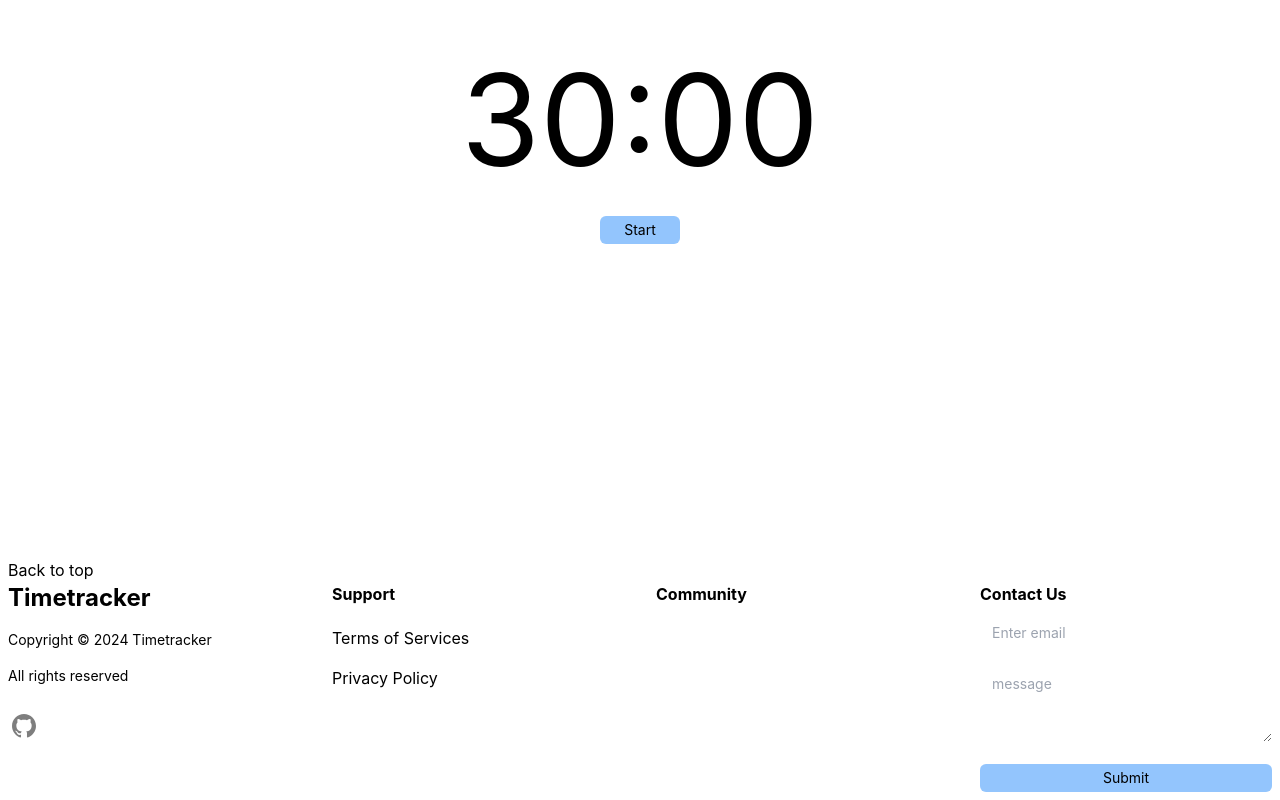
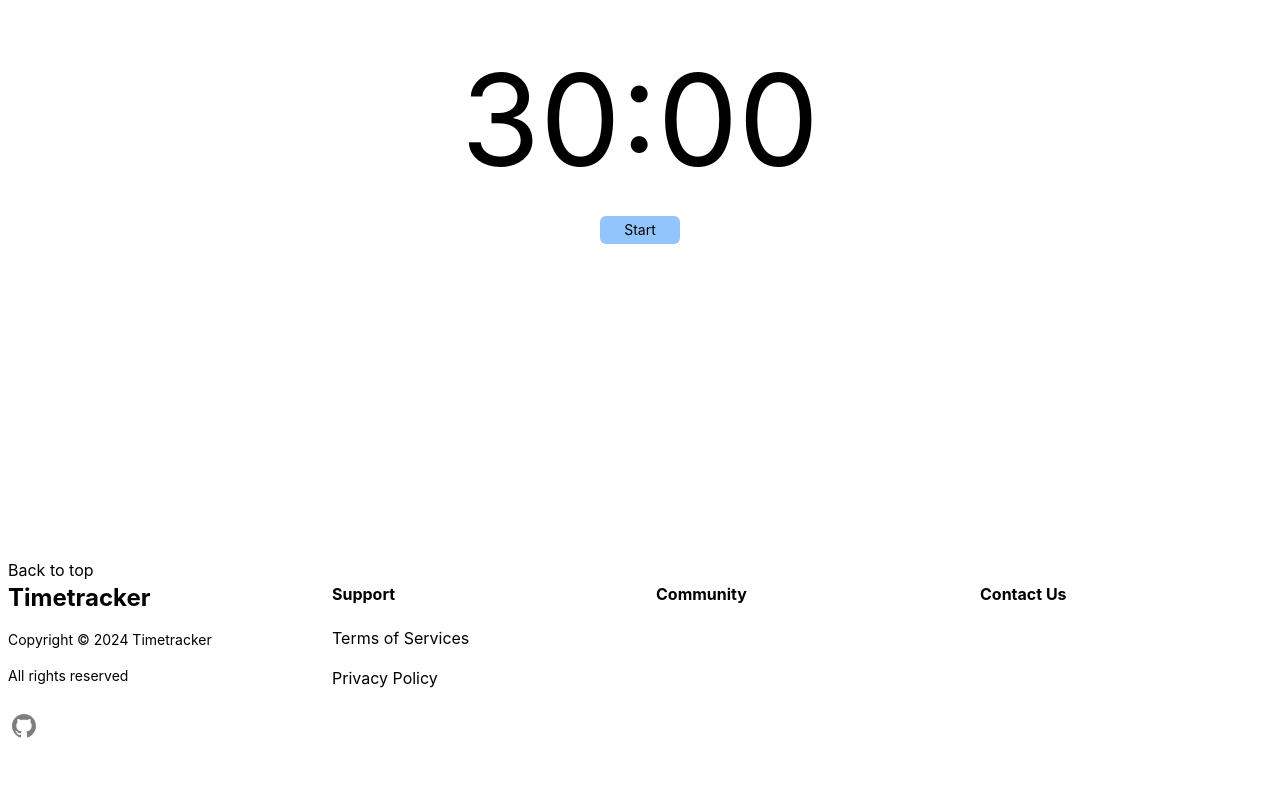
Before and after one commit to CipherSpell/timetracker, a Next.js app in the folder landing/: page / in a window 1280 px wide. Shown: the part 250-1050 px from the top of the page. After the commit the page ends 1026 px from the top, so only its background shows below. Built offline with nearby package versions, Linux system fonts and the light colour scheme.

Commit message:
style(landing): removed contact us form

```diff
--- a/landing/src/components/Footer.tsx
+++ b/landing/src/components/Footer.tsx
@@ -1,5 +1,3 @@
-import { Input } from './Input'
-
 const Footer: React.FC = () => {
   return (
     <footer className='w-full h-auto container p-2'>
@@ -50,44 +48,10 @@ const Footer: React.FC = () => {
         </div>
         <div className='lg:block hidden'>
           <h2 className='font-bold mb-2'>Contact Us</h2>
-          <label htmlFor='email' hidden>
-            email
-          </label>
-          <Input id='email' name='email' placeholder='Enter email' />
-          <label htmlFor='message' hidden>
-            Message
-          </label>
-          <textarea
-            id='message'
-            rows={3}
-            className='w-full rounded-md text-sm px-3 py-2 mb-4'
-            name='message'
-            placeholder='message'
-          ></textarea>
-          <button className='bg-blue-300 rounded-md w-full text-sm py-1'>
-            Submit
-          </button>
         </div>
       </div>
       <div className='lg:hidden'>
         <h2 className='font-bold mt-10 text-xl mb-2'>Contact Us</h2>
-        <label htmlFor='email' hidden>
-          email
-        </label>
-        <Input id='email' name='email' placeholder='Enter email' />
-        <label htmlFor='message' hidden>
-          Message
-        </label>
-        <textarea
-          id='message'
-          rows={3}
-          className='w-full rounded-md text-sm px-3 py-2 mb-4'
-          name='message'
-          placeholder='message'
-        ></textarea>
-        <button className='bg-blue-300 rounded-md w-full text-sm py-1'>
-          Submit
-        </button>
       </div>
     </footer>
   )
```
